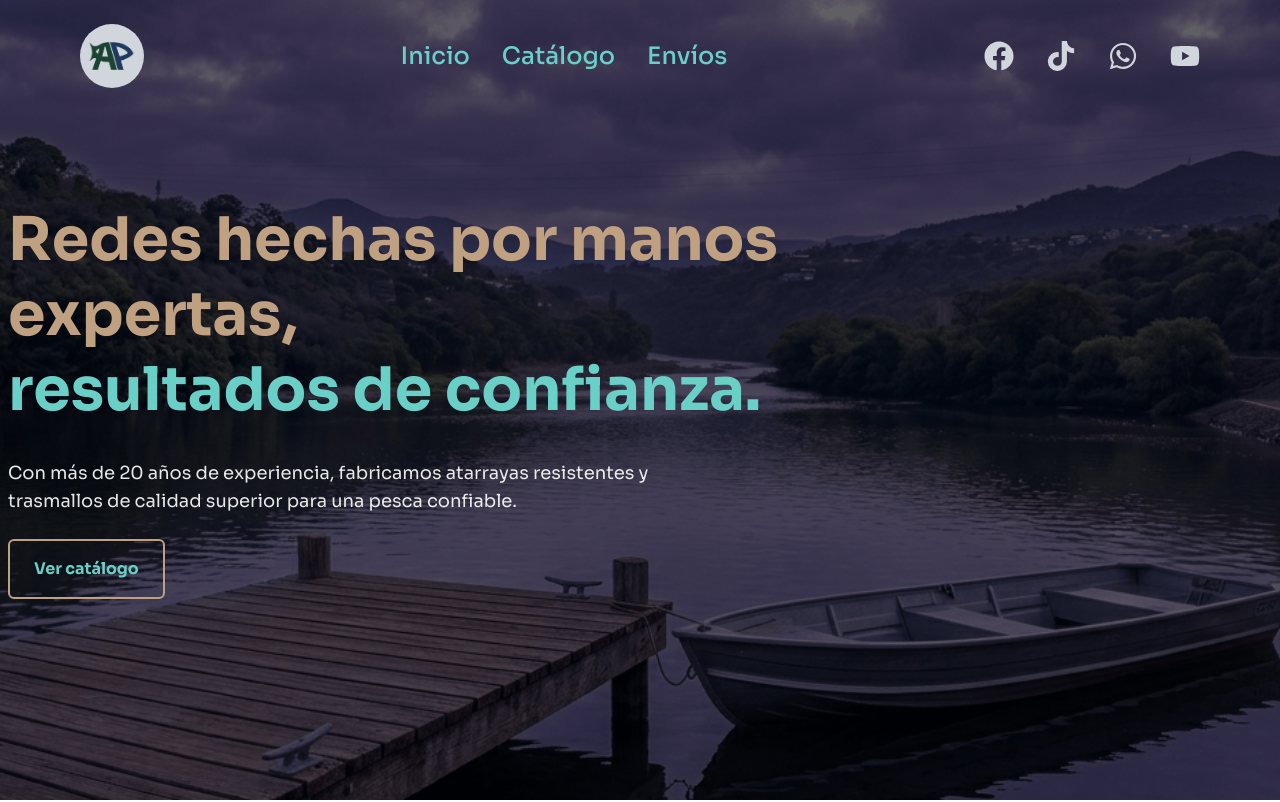
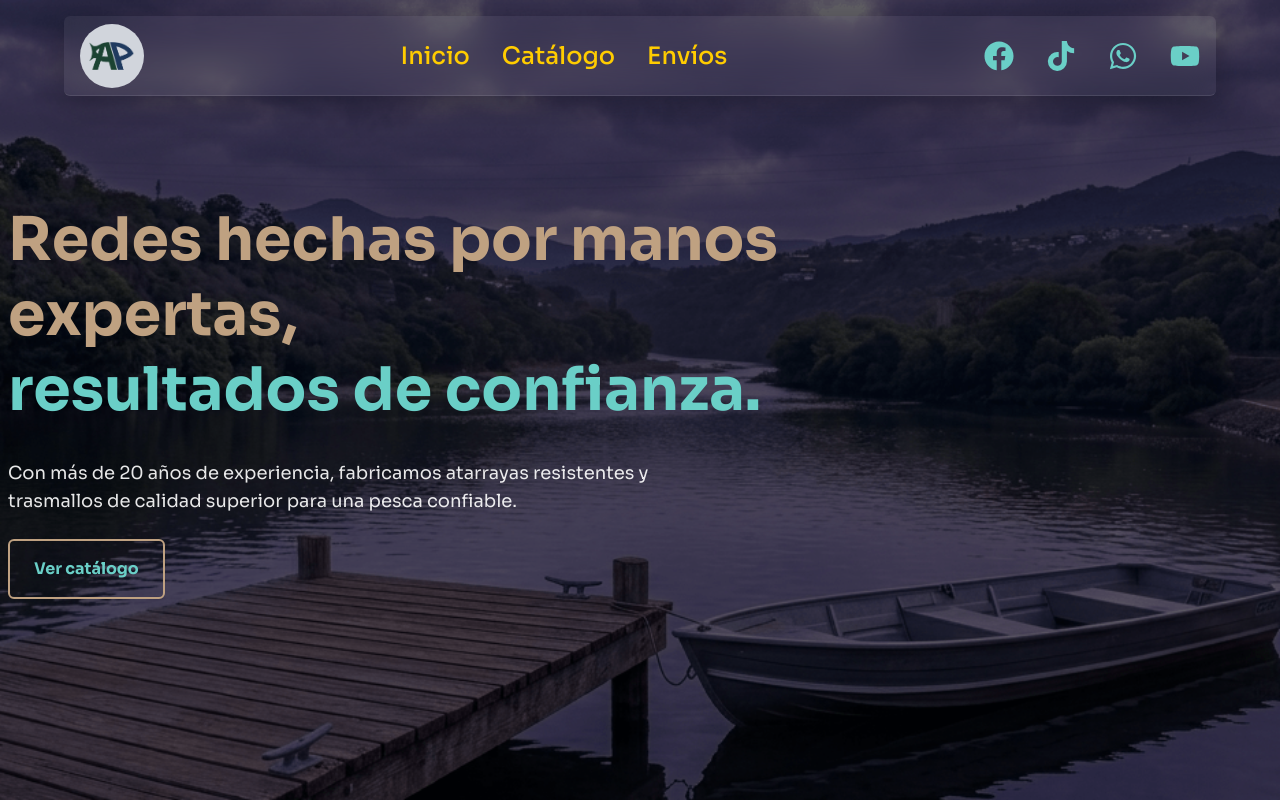
Before and after one commit to william-97-dev/agricultura_y_pesca_en_accion, a React (Vite) app: page / in a window 1280 px wide. Shown: the top 802 px of the page. Built offline with nearby package versions, Linux system fonts and the light colour scheme.

Commit message:
Estilo vidrio al menu de navegacion

```diff
--- a/src/components/Navbar.jsx
+++ b/src/components/Navbar.jsx
@@ -26,13 +26,14 @@ const Navbar = () => {
 
     return (
         <>
-            <nav className='fixed flex items-center top-0 left-0 w-full z-50 h-14 lg:h-20 lg:max-w-6xl lg:left-1/2 lg:-translate-x-1/2 lg:top-4'>
+            <nav className='fixed bg-white/5 backdrop-blur-lg border-b border-white/10
+                shadow-[0_8px_32px_0_rgba(0,0,0,0.25)] lg:rounded-md flex items-center top-0 left-0 w-full z-50 h-14 lg:h-20 lg:max-w-6xl lg:left-1/2 lg:-translate-x-1/2 lg:top-4'>
                 <div className='w-full mx-auto flex justify-between items-center px-4 lg:h-20 lg:justify-between'>
                     <div ref={boxLog} className='bg-gray-300 rounded-full h-10 w-10 lg:h-16 lg:w-16 flex items-center justify-center lg:p-2'>
                         <img src={miLogo} alt="Logo de Agricultura y Pesca" className='h-5 lg:h-7' />
                     </div>
                     {/**MENU DESKTOP */}
-                    <div ref={boxRef} className='hidden lg:flex lg:items-center gap-8 font-medium lg:text-2xl text-[#6acfc7]'>
+                    <div ref={boxRef} className='hidden lg:flex lg:items-center gap-8 font-medium lg:text-2xl text-[#FFCC00]'>
                         <button onClick={() => handleScroll("inicio")} className='cursor-pointer'>Inicio</button>
                         <button onClick={() => handleScroll("catalogo")} className='cursor-pointer'>Catálogo</button>
                         <button onClick={() => handleScroll("envios")} className='cursor-pointer'>Envíos</button>
@@ -43,7 +44,7 @@ const Navbar = () => {
                             href="https://www.facebook.com/share/1CF9CB7cJa/"
                             target='_blank'
                             aria-label='Facebook'
-                            className='text-gray-300 hover:text-blue-600 transition-colors duration-700 ease-in-out'
+                            className='text-[#6ACFC7] hover:text-blue-600 transition-colors duration-700 ease-in-out'
                         >
                             <FaFacebook />
                         </a>
@@ -51,7 +52,7 @@ const Navbar = () => {
                             href="https://www.tiktok.com/@agricultura_pesca?_r=1&_t=ZS-945jrPH55IT"
                             target='_blank'
                             aria-label='TikTok'
-                            className='text-gray-300 hover:text-black transition-colors duration-700 ease-in-out'
+                            className='text-[#6ACFC7] hover:text-black transition-colors duration-700 ease-in-out'
                         >
                             <FaTiktok />
                         </a>
@@ -59,7 +60,7 @@ const Navbar = () => {
                             href="https://wa.me/50379913328"
                             target='_blank'
                             aria-label='WhatsApp'
-                            className='text-gray-300 hover:text-green-500 transition-colors duration-700 ease-in-out'
+                            className='text-[#6ACFC7] hover:text-green-500 transition-colors duration-700 ease-in-out'
                         >
                             <FaWhatsapp />
                         </a>
@@ -67,7 +68,7 @@ const Navbar = () => {
                             href="https://youtube.com/@agriculturaypesca-m3t?si=_rJnommRXs-O3K9S"
                             target='_blank'
                             aria-label='Youtube'
-                            className='text-gray-300 hover:text-red-600 transition-colors duration-700 ease-in-out'
+                            className='text-[#6ACFC7] hover:text-red-600 transition-colors duration-700 ease-in-out'
                         >
                             <FaYoutube />
                         </a>
```
